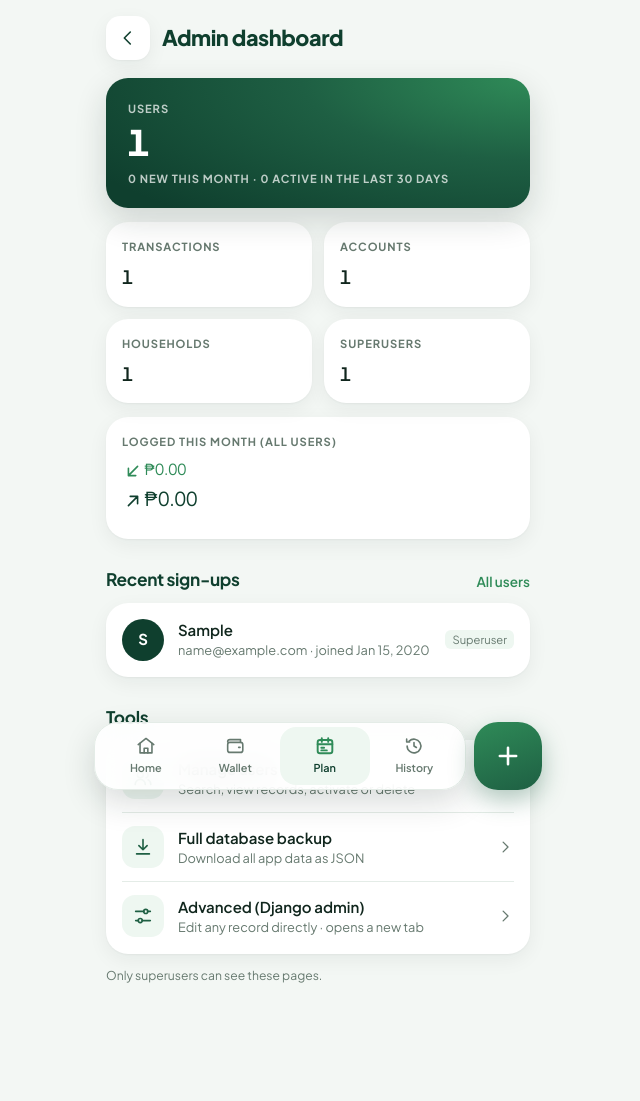
After one commit to Psyche0524/extrackash-expense-tracker, a Django app: page /settings/admin/ in a window 1280 px wide. The commit adds this page. Shown: the whole page, without its empty margins (322-962 px from the left). Run offline with Django 5.2, Linux system fonts and the light colour scheme; a user stored in the database is signed in; tables that the repository leaves empty hold one stand-in row (values such as "Sample post").

Commit message:
Add an admin dashboard for superusers
- Admin dashboard: user totals, active users, records, money logged this month,
  recent sign-ups, backup and Django admin links
- Users page with search and Active / Inactive / Superusers filters
- User page with their records and recent transactions, plus deactivate/activate
  and delete (you can't deactivate or delete yourself)
- Superusers only: everyone else gets page not found, including the backup download
- Settings > Admin panel now opens this dashboard inside the app

Co-Authored-By: Claude Opus 5.5 <noreply@anthropic.com>

```diff
--- a/apps/system_settings/urls.py
+++ b/apps/system_settings/urls.py
@@ -7,4 +7,10 @@ urlpatterns = [
     path('settings/', views.settings_page, name='settings'),
     path('settings/delete/', views.delete_account, name='delete_account'),
     path('backup/download/', views.download_full_backup, name='download_backup'),
+    # admin dashboard, superusers only
+    path('settings/admin/', views.admin_dashboard, name='admin_dashboard'),
+    path('settings/admin/users/', views.admin_users, name='admin_users'),
+    path('settings/admin/users/<int:pk>/', views.admin_user, name='admin_user'),
+    path('settings/admin/users/<int:pk>/toggle/', views.admin_user_toggle, name='admin_user_toggle'),
+    path('settings/admin/users/<int:pk>/delete/', views.admin_user_delete, name='admin_user_delete'),
 ]
--- a/apps/system_settings/views.py
+++ b/apps/system_settings/views.py
@@ -1,16 +1,34 @@
 import io
-from datetime import datetime
+from datetime import datetime, timedelta
+from functools import wraps
 
 from django.contrib import messages
-from django.contrib.auth import logout
-from django.contrib.auth.decorators import login_required, user_passes_test
+from django.contrib.auth import get_user_model, logout
+from django.contrib.auth.decorators import login_required
 from django.core.management import call_command
-from django.http import HttpResponse
-from django.shortcuts import redirect, render
+from django.db.models import Count, Q
+from django.http import Http404, HttpResponse
+from django.shortcuts import get_object_or_404, redirect, render
+from django.utils import timezone
+from django.views.decorators.http import require_POST
+
+from apps.core.utils import _month_start, _sum
+from apps.households.models import Household
+from apps.transactions.models import Transaction
+from apps.wallets.models import Account
+
+User = get_user_model()
 
 
-def is_superuser(user):
-    return user.is_authenticated and user.is_superuser
+def superuser_required(view):
+    """Superusers only. Everyone else gets 'page not found', so admin pages don't reveal they exist."""
+    @wraps(view)
+    @login_required
+    def wrapper(request, *args, **kwargs):
+        if not request.user.is_superuser:
+            raise Http404
+        return view(request, *args, **kwargs)
+    return wrapper
 
 
 def explore(request):
@@ -33,7 +51,7 @@ def delete_account(request):
     return render(request, 'delete_account.html', {'tab': 'plan'})
 
 
-@user_passes_test(is_superuser)
+@superuser_required
 def download_full_backup(request):
     buffer = io.StringIO()
 
@@ -50,3 +68,77 @@ def download_full_backup(request):
     response = HttpResponse(buffer.getvalue(), content_type='application/json')
     response['Content-Disposition'] = f'attachment; filename="{filename}"'
     return response
+
+
+# ---------- admin dashboard (superusers only) ----------
+
+@superuser_required
+def admin_dashboard(request):
+    now = timezone.now()
+    month = Transaction.objects.filter(date__gte=_month_start())
+    return render(request, 'admin_dashboard.html', {
+        'users': User.objects.count(),
+        'new_users': User.objects.filter(date_joined__gte=_month_start()).count(),
+        'active_users': User.objects.filter(last_login__gte=now - timedelta(days=30)).count(),
+        'superusers': User.objects.filter(is_superuser=True).count(),
+        'transactions': Transaction.objects.count(),
+        'accounts': Account.objects.count(),
+        'households': Household.objects.count(),
+        'month_income': _sum(month.filter(kind='income')),
+        'month_expense': _sum(month.filter(kind='expense')),
+        'recent_users': User.objects.order_by('-date_joined')[:5],
+        'tab': 'plan',
+    })
+
+
+@superuser_required
+def admin_users(request):
+    q, show = request.GET.get('q', '').strip(), request.GET.get('show', 'all')
+    people = User.objects.annotate(tx_count=Count('transactions')).order_by('-date_joined')
+    if q:
+        people = people.filter(Q(first_name__icontains=q) | Q(email__icontains=q) | Q(username__icontains=q))
+    people = {'active': people.filter(is_active=True), 'inactive': people.filter(is_active=False),
+              'superusers': people.filter(is_superuser=True)}.get(show, people)
+    return render(request, 'admin_users.html', {'people': people, 'q': q, 'show': show, 'tab': 'plan'})
+
+
+@superuser_required
+def admin_user(request, pk):
+    person = get_object_or_404(User, pk=pk)
+    return render(request, 'admin_user.html', {
+        'person': person,
+        'counts': [
+            ('Accounts', person.accounts.count()), ('Transactions', person.transactions.count()),
+            ('Budgets', person.budgets.count()), ('Goals', person.goals.count()),
+            ('Debts & installments', person.debts.count()), ('Investments', person.investments.count()),
+        ],
+        'recent': person.transactions.select_related('account')[:8],
+        'is_me': person == request.user,
+        'tab': 'plan',
+    })
+
+
+@superuser_required
+@require_POST
+def admin_user_toggle(request, pk):
+    person = get_object_or_404(User, pk=pk)
+    if person == request.user:
+        messages.error(request, "You can't deactivate your own account here.")
+    else:
+        person.is_active = not person.is_active
+        person.save(update_fields=['is_active'])
+        messages.success(request, f"{person.first_name or person.email} is now {'active' if person.is_active else 'deactivated'}.")
+    return redirect('admin_user', pk=pk)
+
+
+@superuser_required
+@require_POST
+def admin_user_delete(request, pk):
+    person = get_object_or_404(User, pk=pk)
+    if person == request.user:
+        messages.error(request, "You can't delete your own account here. Use Settings → Delete my account.")
+        return redirect('admin_user', pk=pk)
+    name = person.first_name or person.email
+    person.delete()  # cascades to all of their records
+    messages.success(request, f'{name} and all their records were deleted.')
+    return redirect('admin_users')
--- /dev/null
+++ b/templates/admin_dashboard.html
@@ -0,0 +1,43 @@
+{% extends 'base.html' %}
+{% load money icons %}
+
+{% block title %}Admin dashboard · Extrackash{% endblock %}
+
+{% block content %}
+{% url 'settings' as back %}{% include 'components/page_header.html' with title='Admin dashboard' %}
+
+<section class="hero">
+  <p class="label">Users</p>
+  <p class="big">{{ users }}</p>
+  <p class="label">{{ new_users }} new this month · {{ active_users }} active in the last 30 days</p>
+</section>
+
+<div class="two-cards">
+  <section class="card"><p class="label">Transactions</p><p class="mid num">{{ transactions }}</p></section>
+  <section class="card"><p class="label">Accounts</p><p class="mid num">{{ accounts }}</p></section>
+  <section class="card"><p class="label">Households</p><p class="mid num">{{ households }}</p></section>
+  <section class="card"><p class="label">Superusers</p><p class="mid num">{{ superusers }}</p></section>
+</div>
+
+<section class="card">
+  <p class="label">Logged this month (all users)</p>
+  <p class="flow-in">{% icon 'in' %}<span>{{ month_income|peso }}</span></p>
+  <p class="flow-out">{% icon 'out' %}<span>{{ month_expense|peso }}</span></p>
+</section>
+
+<div class="section-head">
+  <h2>Recent sign-ups</h2>
+  <a class="link small" href="{% url 'admin_users' %}">All users</a>
+</div>
+<ul class="list surface">
+  {% for p in recent_users %}{% include 'components/admin_user_row.html' %}{% empty %}<li class="empty">No users yet.</li>{% endfor %}
+</ul>
+
+<h2 class="section-title">Tools</h2>
+<ul class="list surface menu">
+  <li><a class="row" href="{% url 'admin_users' %}"><span class="tile">{% icon 'users' %}</span><span class="row-text"><strong>Manage users</strong><small>Search, view records, activate or delete</small></span>{% icon 'next' %}</a></li>
+  <li><a class="row" href="{% url 'download_backup' %}"><span class="tile">{% icon 'download' %}</span><span class="row-text"><strong>Full database backup</strong><small>Download all app data as JSON</small></span>{% icon 'next' %}</a></li>
+  <li><a class="row" href="{% url 'admin:index' %}" target="_blank" rel="noopener"><span class="tile">{% icon 'settings' %}</span><span class="row-text"><strong>Advanced (Django admin)</strong><small>Edit any record directly · opens a new tab</small></span>{% icon 'next' %}</a></li>
+</ul>
+<p class="fine">Only superusers can see these pages.</p>
+{% endblock %}
--- /dev/null
+++ b/templates/components/admin_user_row.html
@@ -0,0 +1,14 @@
+{% load icons %}<li>
+  <a class="row" href="{% url 'admin_user' p.pk %}">
+    <span class="tile avatar" aria-hidden="true">{{ p.first_name|default:p.email|first|upper }}</span>
+    <span class="row-text">
+      <strong>{{ p.first_name|default:"(no name)" }}</strong>
+      <small>{{ p.email|default:p.username }} · joined {{ p.date_joined|date:"M j, Y" }}</small>
+    </span>
+    <span class="row-end">
+      {% if p.tx_count is not None %}<span class="amount">{{ p.tx_count }}</span><small class="muted">records</small>{% endif %}
+      {% if p.is_superuser %}<small class="acct-chip">Superuser</small>{% endif %}
+      {% if not p.is_active %}<small class="pill out">Inactive</small>{% endif %}
+    </span>
+  </a>
+</li>
--- a/templates/settings.html
+++ b/templates/settings.html
@@ -36,7 +36,7 @@
 {% if request.user.is_superuser %}
 <p class="label">Superuser &amp; backup</p>
 <ul class="list surface">
-  <li><a class="row" href="{% url 'admin:index' %}" target="_blank" rel="noopener"><span class="tile">{% icon 'settings' %}</span><span class="row-text"><strong>Admin panel</strong><small>Manage all users and records</small></span>{% icon 'next' %}</a></li>
+  <li><a class="row" href="{% url 'admin_dashboard' %}"><span class="tile">{% icon 'settings' %}</span><span class="row-text"><strong>Admin panel</strong><small>Manage all users and records</small></span>{% icon 'next' %}</a></li>
   <li><a class="row" href="{% url 'download_backup' %}"><span class="tile">{% icon 'download' %}</span><span class="row-text"><strong>Full database backup</strong><small>Download all app data as JSON</small></span>{% icon 'next' %}</a></li>
 </ul>
 {% endif %}
```
Also changed, not shown: templates/admin_user.html (added, +50 -0 lines), templates/admin_users.html (added, +25 -0 lines), tests/test_admin.py (added, +62 -0 lines).
